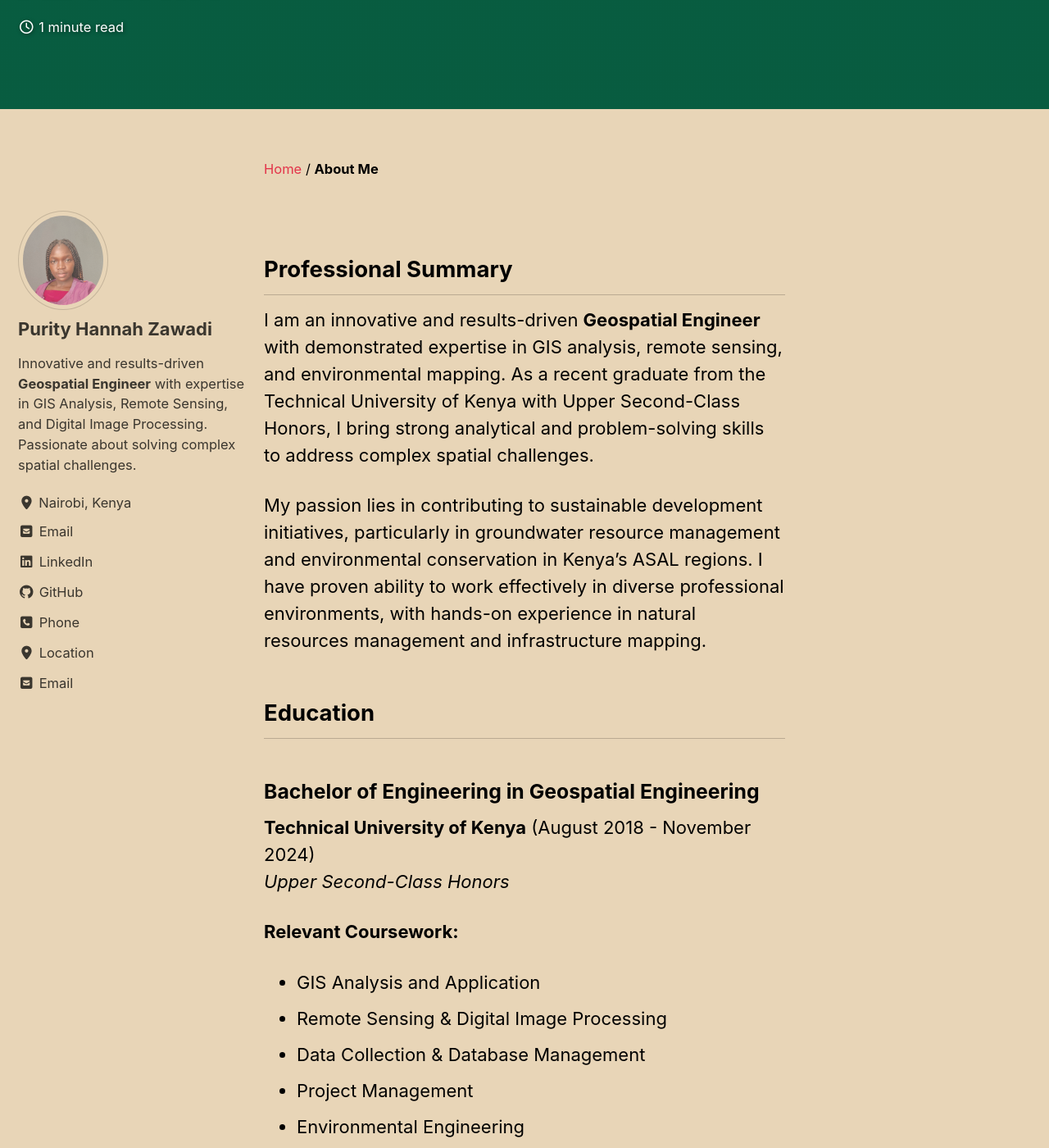
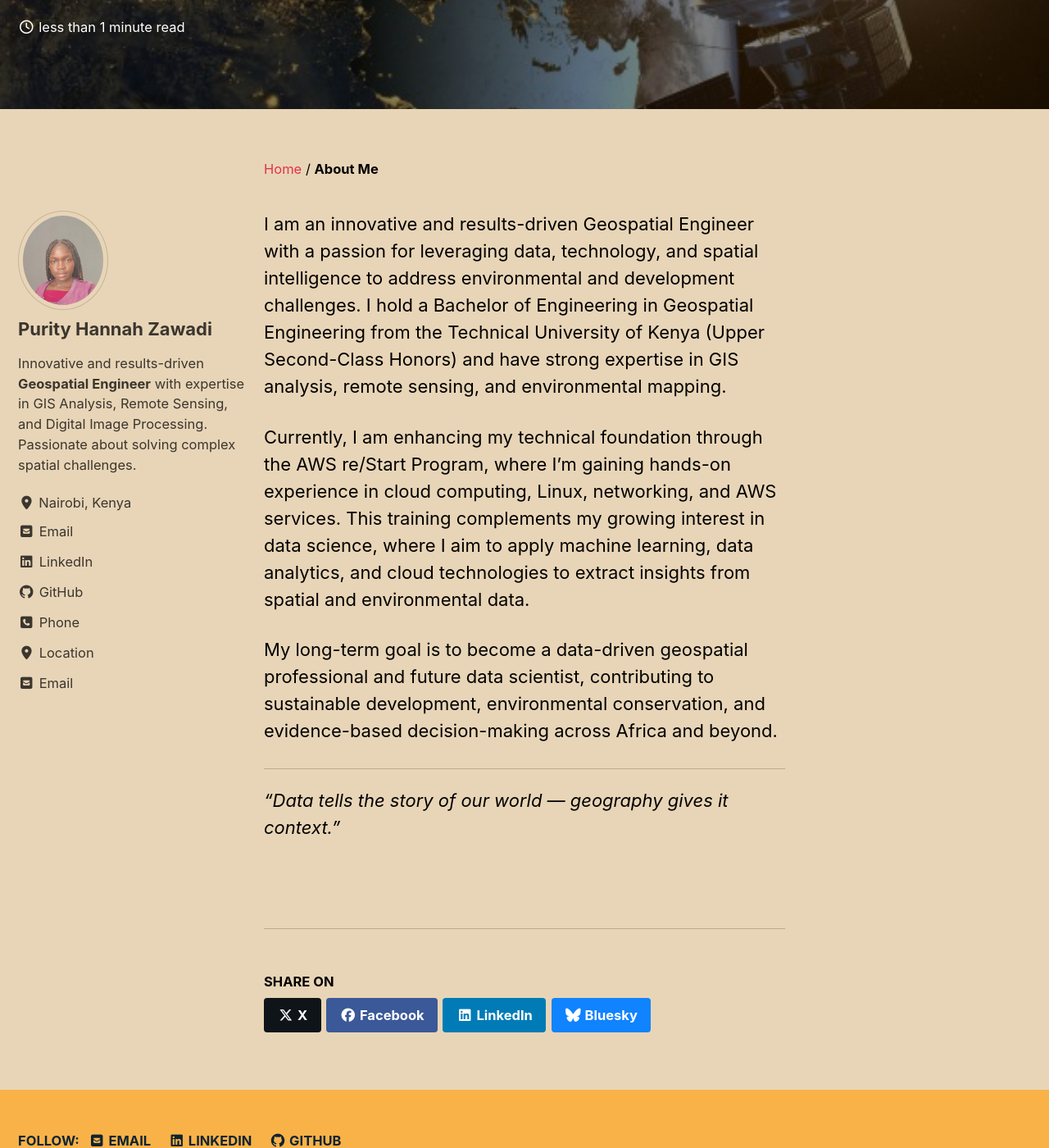
Before and after one commit to purityhannahzawadi/purityhannahzawadi.github.io, a Jekyll site: the page built from _pages/about.md, in a window 1280 px wide and 1400 px high, scrolled down 206 px. Shown: the whole window at 82% size. Built offline with Jekyll 4.4.1, drawn with Linux system fonts in a browser that asks for light colours; cached includes are drawn as plain includes; some of the changed text lies outside the part shown.

Commit message:
Update about.md

```diff
--- a/_pages/about.md
+++ b/_pages/about.md
@@ -4,59 +4,16 @@ title: "About Me"
 permalink: /about/
 author_profile: true
 header:
-  overlay_color: "#10b981"
+  overlay_image: "/assets/images/remote_sensing.jpg"
   overlay_filter: "0.5"
 ---
 
-## Professional Summary
+I am an innovative and results-driven Geospatial Engineer with a passion for leveraging data, technology, and spatial intelligence to address environmental and development challenges. I hold a Bachelor of Engineering in Geospatial Engineering from the Technical University of Kenya (Upper Second-Class Honors) and have strong expertise in GIS analysis, remote sensing, and environmental mapping.
 
-I am an innovative and results-driven **Geospatial Engineer** with demonstrated expertise in GIS analysis, remote sensing, and environmental mapping. As a recent graduate from the Technical University of Kenya with Upper Second-Class Honors, I bring strong analytical and problem-solving skills to address complex spatial challenges.
+Currently, I am enhancing my technical foundation through the AWS re/Start Program, where I’m gaining hands-on experience in cloud computing, Linux, networking, and AWS services. This training complements my growing interest in data science, where I aim to apply machine learning, data analytics, and cloud technologies to extract insights from spatial and environmental data.
 
-My passion lies in contributing to sustainable development initiatives, particularly in groundwater resource management and environmental conservation in Kenya's ASAL regions. I have proven ability to work effectively in diverse professional environments, with hands-on experience in natural resources management and infrastructure mapping.
-
-## Education
-
-### Bachelor of Engineering in Geospatial Engineering
-**Technical University of Kenya** (August 2018 - November 2024)
-*Upper Second-Class Honors*
-
-**Relevant Coursework:**
-- GIS Analysis and Application
-- Remote Sensing & Digital Image Processing
-- Data Collection & Database Management
-- Project Management
-- Environmental Engineering
-- Cartography and Mapping Systems
-
-**Research Project:**
-*Mapping the Environmental Aspect of the Prevalence of Cardiovascular Diseases in Nairobi County Using Linear Regression Analysis*
-
-### High School Education
-**Lugulu Girls High School** (February 2014 - November 2017)
-*KCSE Grade: B+*
-
-## Professional Memberships
-
-**Institution of Surveyors of Kenya (ISK)**
-*Member since July 2023*
-
-**Geospatial Sciences Students Association**
-*Active Member (2019 - Present)*
-
-## What Drives Me
-
-I am passionate about leveraging geospatial technology to solve real-world problems. Whether it's mapping critical infrastructure for national utilities, documenting UNESCO Biosphere Reserves, or analyzing environmental data for health research, I approach every project with dedication and precision.
-
-My goal is to continue growing as a geospatial professional while contributing meaningful solutions to sustainable development challenges in Kenya and beyond.
-
-## Personal Attributes
-
-- **Age:** 24 years
-- **Languages:** Fluent in English and Kiswahili
-- **Health Status:** Excellent mental and physical health
-- **Availability:** Ready for deployment to ASAL counties
-- **Location:** Based in Nairobi, Kenya
+My long-term goal is to become a data-driven geospatial professional and future data scientist, contributing to sustainable development, environmental conservation, and evidence-based decision-making across Africa and beyond.
 
 ---
 
-*"Geography is the key to understanding the world around us, and geospatial technology is the tool that unlocks its potential."*
+*"Data tells the story of our world — geography gives it context."*
```
